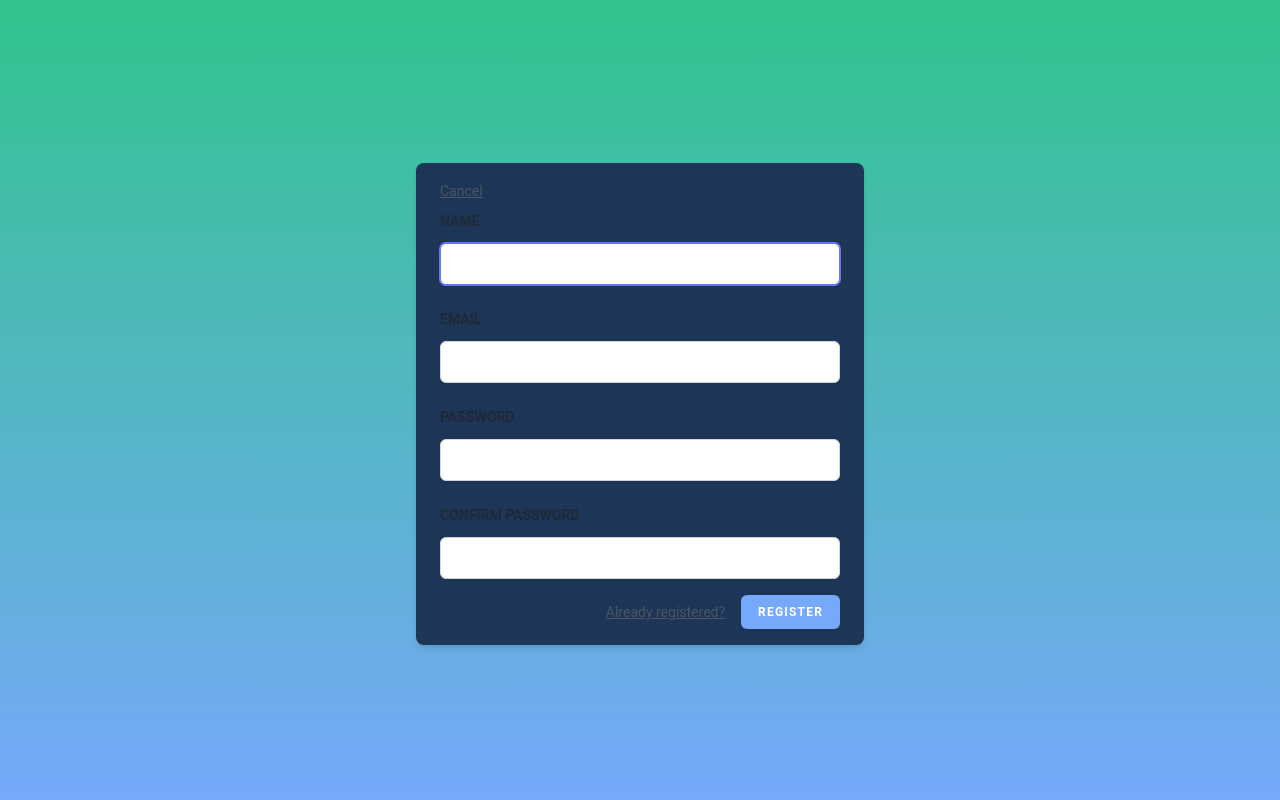
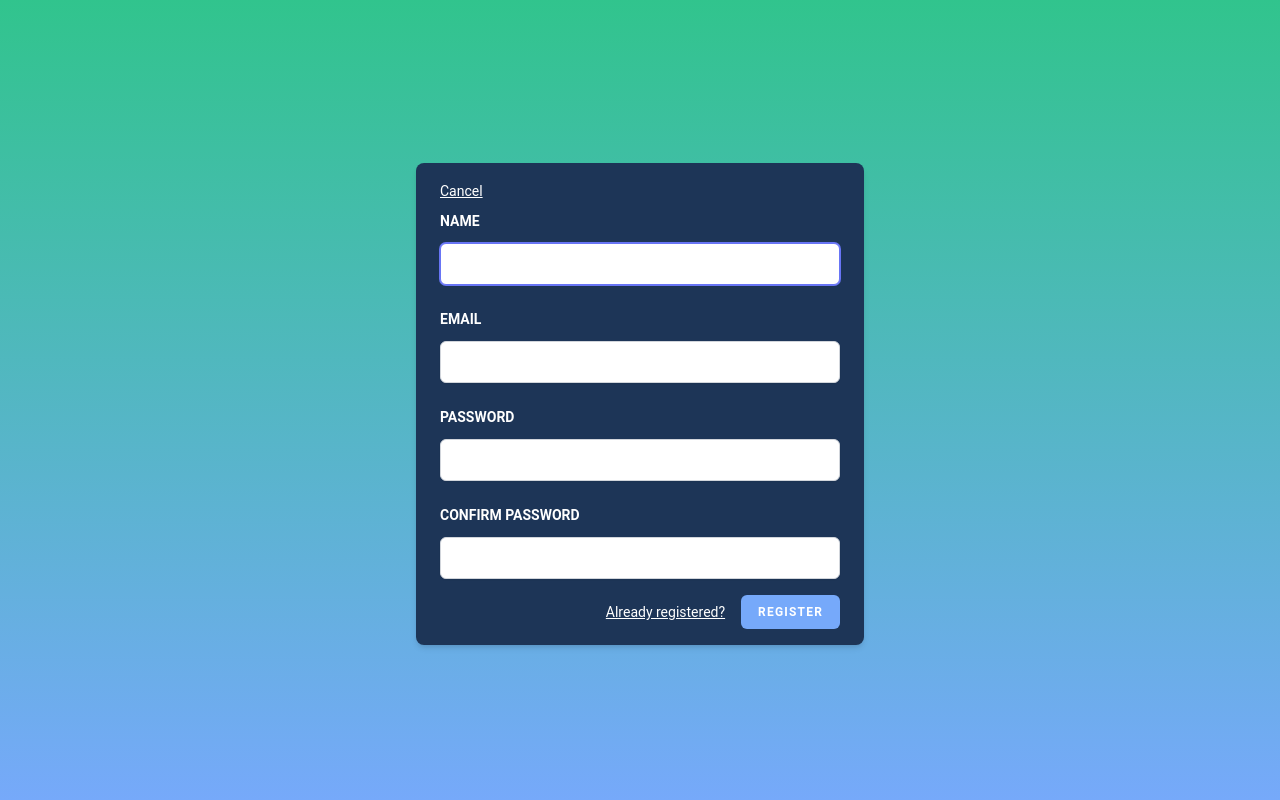
Before and after one commit to CraftyConsumer05/quadbus, a Laravel app: page /register in a window 1280 px wide. Run offline with Laravel 10, Linux system fonts and the light colour scheme; style sheets or scripts are compiled from the project's sources; parts of the project's set-up code (start-up, migrations or seed data) failed here and were passed over; some libraries are stand-ins or nearby versions; some web fonts are replaced.

Commit message:
change register to white font

```diff
--- a/resources/js/Pages/Auth/Register.vue
+++ b/resources/js/Pages/Auth/Register.vue
@@ -26,14 +26,14 @@ const submit = () => {
 
         <a
         href="http://127.0.0.1:8000/"
-        class="underline text-sm text-gray-600 hover:text-gray-900 rounded-md focus:outline-none focus:ring-2 focus:ring-offset-2 focus:ring-red-500"
+        class="underline text-white text-sm hover:text-gray-300 rounded-md focus:outline-none focus:ring-2 focus:ring-offset-2 focus:ring-red-500"
         >
             Cancel
         </a>
 
-        <form @submit.prevent="submit">
+        <form @submit.prevent="submit"  class="text-white">
             <div>
-                <InputLabel for="name" value="Name" />
+                <InputLabel for="name" value="Name"  class="text-white"/>
 
                 <TextInput
                     id="name"
@@ -49,7 +49,7 @@ const submit = () => {
             </div>
 
             <div class="mt-4">
-                <InputLabel for="email" value="Email" />
+                <InputLabel for="email" value="Email"  class="text-white" />
 
                 <TextInput
                     id="email"
@@ -64,7 +64,7 @@ const submit = () => {
             </div>
 
             <div class="mt-4">
-                <InputLabel for="password" value="Password" />
+                <InputLabel for="password" value="Password"  class="text-white"/>
 
                 <TextInput
                     id="password"
@@ -79,7 +79,7 @@ const submit = () => {
             </div>
 
             <div class="mt-4">
-                <InputLabel for="password_confirmation" value="Confirm Password" />
+                <InputLabel for="password_confirmation" value="Confirm Password"  class="text-white"/>
 
                 <TextInput
                     id="password_confirmation"
@@ -96,7 +96,7 @@ const submit = () => {
             <div class="flex items-center justify-end mt-4">
                 <Link
                     :href="route('login')"
-                    class="underline text-sm text-gray-600 hover:text-gray-900 rounded-md focus:outline-none focus:ring-2 focus:ring-offset-2 focus:ring-indigo-500"
+                    class="underline text-sm text-white-600 hover:text-white-900 rounded-md focus:outline-none focus:ring-2 focus:ring-offset-2 focus:ring-indigo-500"
                 >
                     Already registered?
                 </Link>
```
Also changed, not shown: package-lock.json.
